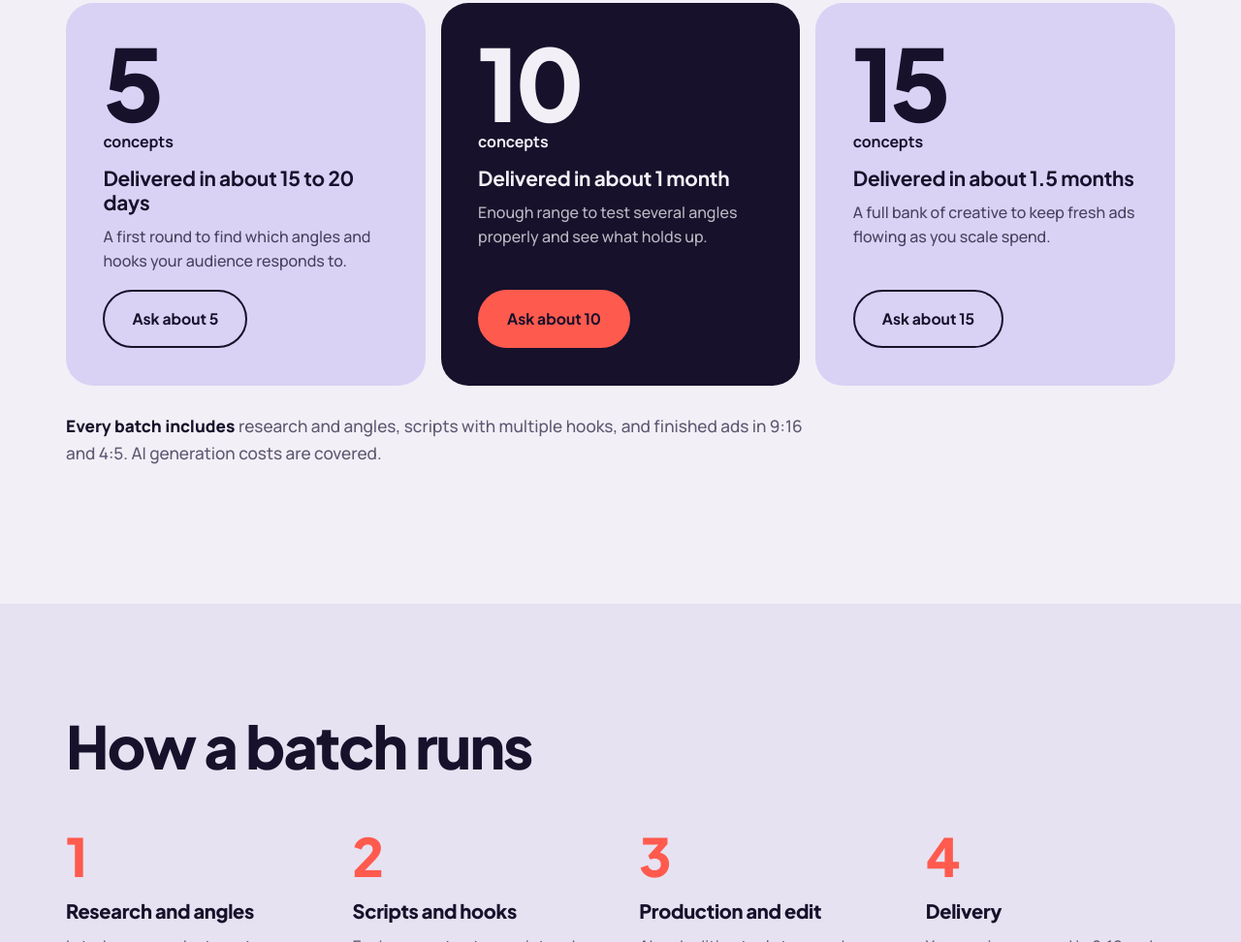
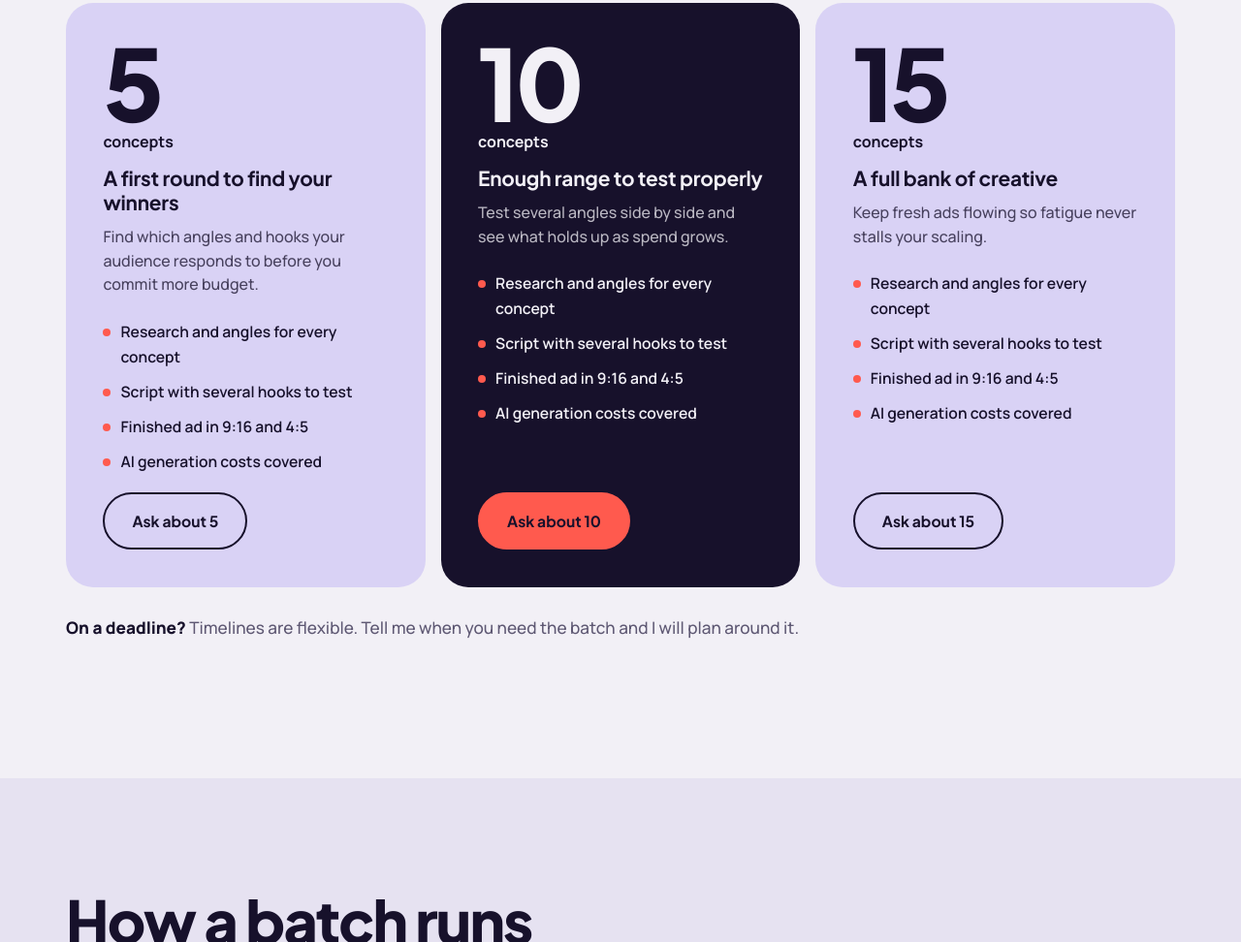
Before and after one commit to saimkhan00n-sudo/saimkhan00n-sudo.github.io, a plain HTML site: page index.html in a window 1280 px wide. Shown: the part 4877-5849 px from the top of the page at 97% size. Drawn offline with Linux system fonts and the light colour scheme.

Commit message:
Remove timelines, add package details
Co-Authored-By: Claude Sonnet 5.5 <noreply@anthropic.com>
Claude-Session: https://claude.ai/code/session_015y3wD7jTwuXdz44eNdrbuy

```diff
--- a/index.html
+++ b/index.html
@@ -171,7 +171,11 @@
   .pk .n small{display:block;font-family:var(--body);font-size:1rem;font-weight:700;letter-spacing:0;margin-top:12px}
   .pk .t{font-family:var(--display);font-weight:700;font-size:1.3rem;line-height:1.2;letter-spacing:-.01em;flex:1}
   .pk .t span{display:block;font-family:var(--body);font-weight:500;font-size:1rem;opacity:.75;margin-top:10px;line-height:1.55;letter-spacing:0}
-  .pk .btn{align-self:flex-start}
+  .inc{list-style:none;display:grid;gap:10px;font-weight:600;font-size:.98rem;padding-top:6px}
+  .inc li{display:flex;gap:10px;align-items:baseline}
+  .inc li::before{content:"";flex:none;width:8px;height:8px;border-radius:50%;background:var(--coral);transform:translateY(-1px)}
+  .pk .t{flex:none}
+  .pk .btn{align-self:flex-start;margin-top:auto}
   .pk.mid .btn{background:var(--coral);border-color:var(--coral);color:var(--ink)}
   .pk.mid .btn:hover{background:var(--paper);border-color:var(--paper)}
   .included{margin-top:28px;max-width:46em;color:var(--muted)}
@@ -332,21 +336,24 @@
       <div class="pk-grid">
       <div class="pk">
         <div class="n">5<small>concepts</small></div>
-        <div class="t">Delivered in about 15 to 20 days<span>A first round to find which angles and hooks your audience responds to.</span></div>
+        <div class="t">A first round to find your winners<span>Find which angles and hooks your audience responds to before you commit more budget.</span></div>
+        <ul class="inc"><li>Research and angles for every concept</li><li>Script with several hooks to test</li><li>Finished ad in 9:16 and 4:5</li><li>AI generation costs covered</li></ul>
         <a class="btn line" href="#contact" data-pack="5">Ask about 5</a>
       </div>
       <div class="pk mid">
         <div class="n">10<small>concepts</small></div>
-        <div class="t">Delivered in about 1 month<span>Enough range to test several angles properly and see what holds up.</span></div>
+        <div class="t">Enough range to test properly<span>Test several angles side by side and see what holds up as spend grows.</span></div>
+        <ul class="inc"><li>Research and angles for every concept</li><li>Script with several hooks to test</li><li>Finished ad in 9:16 and 4:5</li><li>AI generation costs covered</li></ul>
         <a class="btn" href="#contact" data-pack="10">Ask about 10</a>
       </div>
       <div class="pk">
         <div class="n">15<small>concepts</small></div>
-        <div class="t">Delivered in about 1.5 months<span>A full bank of creative to keep fresh ads flowing as you scale spend.</span></div>
+        <div class="t">A full bank of creative<span>Keep fresh ads flowing so fatigue never stalls your scaling.</span></div>
+        <ul class="inc"><li>Research and angles for every concept</li><li>Script with several hooks to test</li><li>Finished ad in 9:16 and 4:5</li><li>AI generation costs covered</li></ul>
         <a class="btn line" href="#contact" data-pack="15">Ask about 15</a>
       </div>
       </div>
-      <p class="included"><b>Every batch includes</b> research and angles, scripts with multiple hooks, and finished ads in 9:16 and 4:5. AI generation costs are covered.</p>
+      <p class="included"><b>On a deadline?</b> Timelines are flexible. Tell me when you need the batch and I will plan around it.</p>
     </div>
   </section>
 
```
